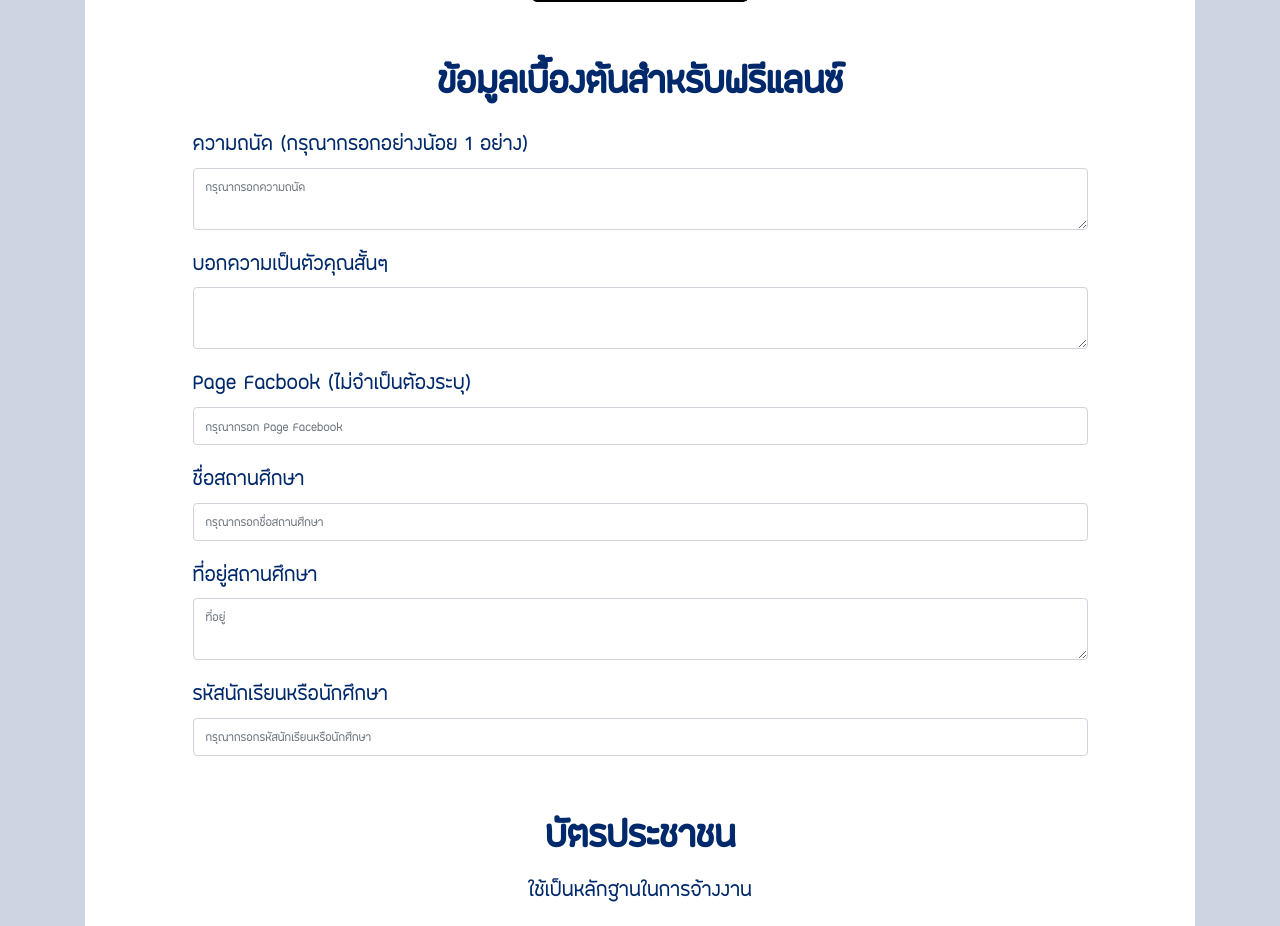
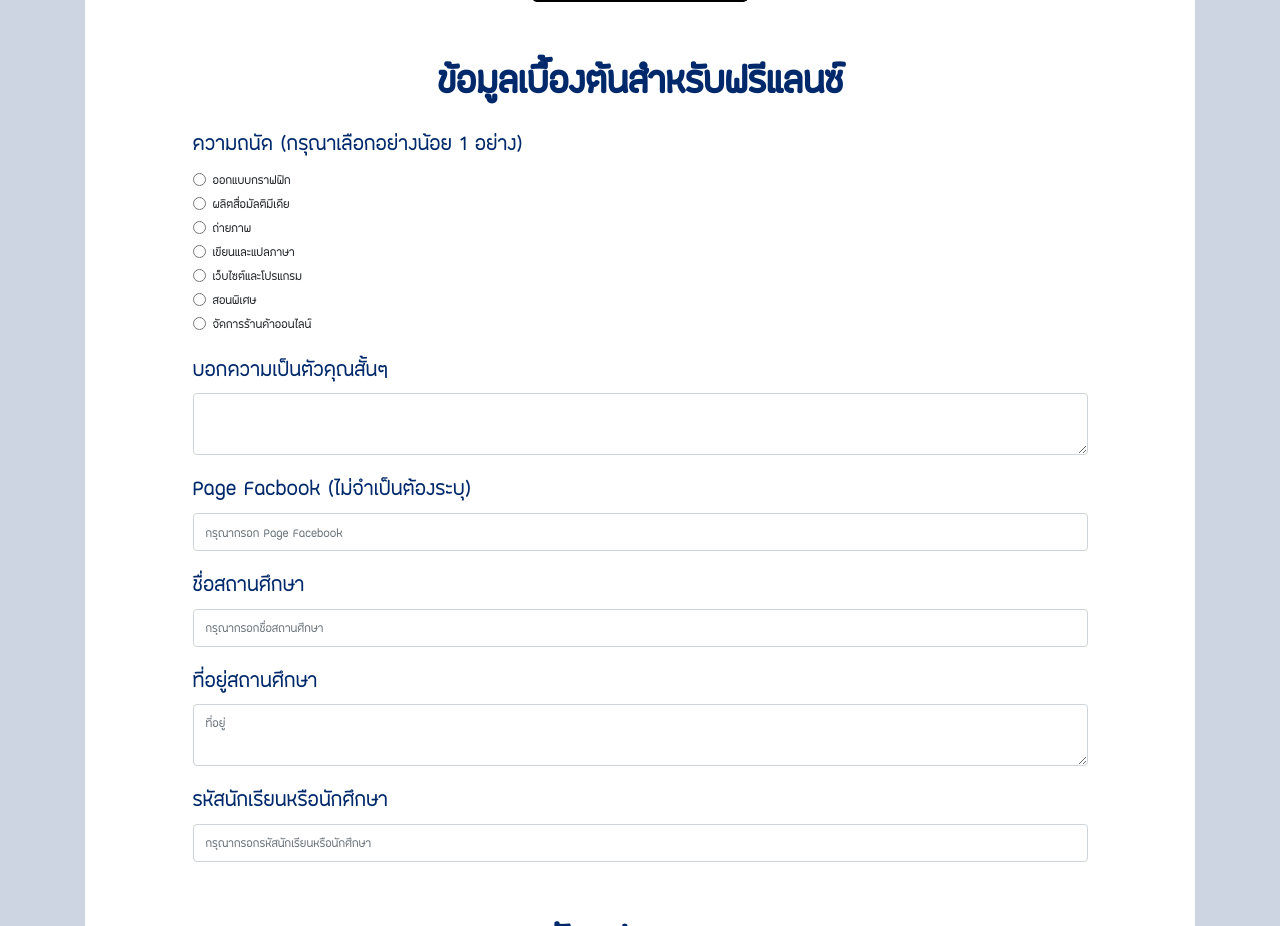
Before and after one commit to kaikyheavyday1/tbegin, a React (Create React App) app: page /Registerfreelance in a window 1280 px wide. Shown: the part 780-1706 px from the top of the page. Built offline with nearby package versions, Linux system fonts and the light colour scheme.

Commit message:
edit rating radio

```diff
--- a/src/pages/Editprofile.js
+++ b/src/pages/Editprofile.js
@@ -5,7 +5,7 @@ import axios from "axios"
 import userpic from "../images/user.svg"
 
 let initState = {
-    username : "",
+    username: "",
     name: "",
     surname: "",
     tel: "",
@@ -27,7 +27,7 @@ export default function Editprofile() {
 
     useEffect(() => {
         inProfile();
-    },[])
+    }, [])
 
     const inProfile = async (e) => {
         const fetch = await axios.get('http://localhost:4000/profile', {
@@ -37,19 +37,19 @@ export default function Editprofile() {
         })
         let data = await fetch.data
         data = data[0]
-       console.log(data)
-       const insertUser = {
-        username : data.username,
-        name : data.name,
-        surname : data.surname,
-        tel : data.phone,
-        email : data.email,
-        birthday : data.birthday,
-        address : data.address,
-        province : data.province_id,
-        amphures : data.amphure_id,
-        district : data.district_id
-    }
+        console.log(data)
+        const insertUser = {
+            username: data.username,
+            name: data.name,
+            surname: data.surname,
+            tel: data.phone,
+            email: data.email,
+            birthday: data.birthday,
+            address: data.address,
+            province: data.province_id,
+            amphures: data.amphure_id,
+            district: data.district_id
+        }
         setUser(insertUser)
     }
 
@@ -91,19 +91,8 @@ export default function Editprofile() {
                         <img src={userpic} alt="user" height="70px" width="100%" />
                         <h4 className="mt-3">{user.username}</h4>
                         <h5>Member</h5>
-                        <div className="d-flex justify-content-around mt-5">
-                            <div>
-                                <h4>100</h4>
-                                <h5>Post</h5>
-                            </div>
-                            <div>
-                                <h4>4.5/5</h4>
-                                <h5>Rating</h5>
-                            </div>
-                            <div>
-                                <h4>100</h4>
-                                <h5>Liked</h5>
-                            </div>
+                        <div className="text-center mt-3">
+                            <h4>Rating 4.5/5</h4>
                         </div>
                     </Col>
                     <Col lg="8" md="8" sm="12" xs="12" className="formright mb-5">
@@ -130,7 +119,7 @@ export default function Editprofile() {
                                 </div>
                                 <div className="form-group col-md-6">
                                     <label class="form-label">วันเดือนปีเกิด</label>
-                                    <input type="date" id="birthday" name="birthday" className="form-control" placeholder={user.birthday}/>
+                                    <input type="date" id="birthday" name="birthday" className="form-control" placeholder={user.birthday} />
                                 </div>
                             </div>
                             <div class="form-row">
--- a/src/pages/Registerfreelance.js
+++ b/src/pages/Registerfreelance.js
@@ -50,8 +50,49 @@ export default class Registerfreelance extends Component {
                         </div>
                         <div className="col-10 mt-3 mx-auto">
                             <div className="">
-                                <h3>ความถนัด (กรุณากรอกอย่างน้อย 1 อย่าง)</h3>
-                                <textarea name="address" className="form-control" placeholder="กรุณากรอกความถนัด" />
+                                <h3>ความถนัด (กรุณาเลือกอย่างน้อย 1 อย่าง)</h3>
+                                <div className="form-check">
+                                    <input type="radio" className="form-check-input" value=""/>
+                                    <label className="form-check-label" for="exampleRadios2">
+                                        ออกแบบกราฟฟิก
+                                     </label>
+                                </div>
+                                <div className="form-check">
+                                    <input type="radio" className="form-check-input" value="" />
+                                    <label class="form-check-label" for="defaultCheck1">
+                                        ผลิตสื่อมัลติมีเดีย
+                                 </label>
+                                </div>
+                                <div className="form-check">
+                                    <input type="radio" className="form-check-input" value="" />
+                                    <label class="form-check-label" for="defaultCheck1">
+                                        ถ่ายภาพ
+                                 </label>
+                                </div>
+                                <div className="form-check">
+                                    <input type="radio" className="form-check-input" value="" />
+                                    <label class="form-check-label" for="defaultCheck1">
+                                        เขียนและแปลภาษา
+                                 </label>
+                                </div>
+                                <div className="form-check">
+                                    <input type="radio" className="form-check-input" value="" />
+                                    <label class="form-check-label" for="defaultCheck1">
+                                        เว็บไซต์และโปรแกรม
+                                 </label>
+                                </div>
+                                <div className="form-check">
+                                    <input type="radio" className="form-check-input" value="" />
+                                    <label class="form-check-label" for="defaultCheck1">
+                                        สอนพิเศษ
+                                 </label>
+                                </div>
+                                <div className="form-check">
+                                    <input type="radio" className="form-check-input" value="" />
+                                    <label class="form-check-label" for="defaultCheck1">
+                                        จัดการร้านค้าออนไลน์
+                                 </label>
+                                </div>
                             </div>
                             <div className="mt-3">
                                 <h3>บอกความเป็นตัวคุณสั้นๆ</h3>
--- a/src/pages/Working.js
+++ b/src/pages/Working.js
@@ -153,19 +153,8 @@ export default function Working() {
                                 <div className="mt-3">
                                     <h5>สมัครสมาชิกเมื่อ 18/02/2564</h5>
                                 </div>
-                                <div className="d-flex justify-content-around mt-3">
-                                    <div className="text-center">
-                                        <h3>0</h3>
-                                        <h5>ผลงาน</h5>
-                                    </div>
-                                    <div className="text-center">
-                                        <h3>0</h3>
-                                        <h5>เรทติ้ง</h5>
-                                    </div>
-                                    <div className="text-center">
-                                        <h3>0</h3>
-                                        <h5>สำเร็จ</h5>
-                                    </div>
+                                <div className="mt-3">
+                                    <h5>เรทติ้ง 4.5/5</h5>
                                 </div>
                                 <div className="mt-3">
                                     <h3>Contact</h3>
```
Also changed, not shown: src/pages/Profile.js (+6 -33 lines), 1 other file (tests, documents, lock files or other folders).
